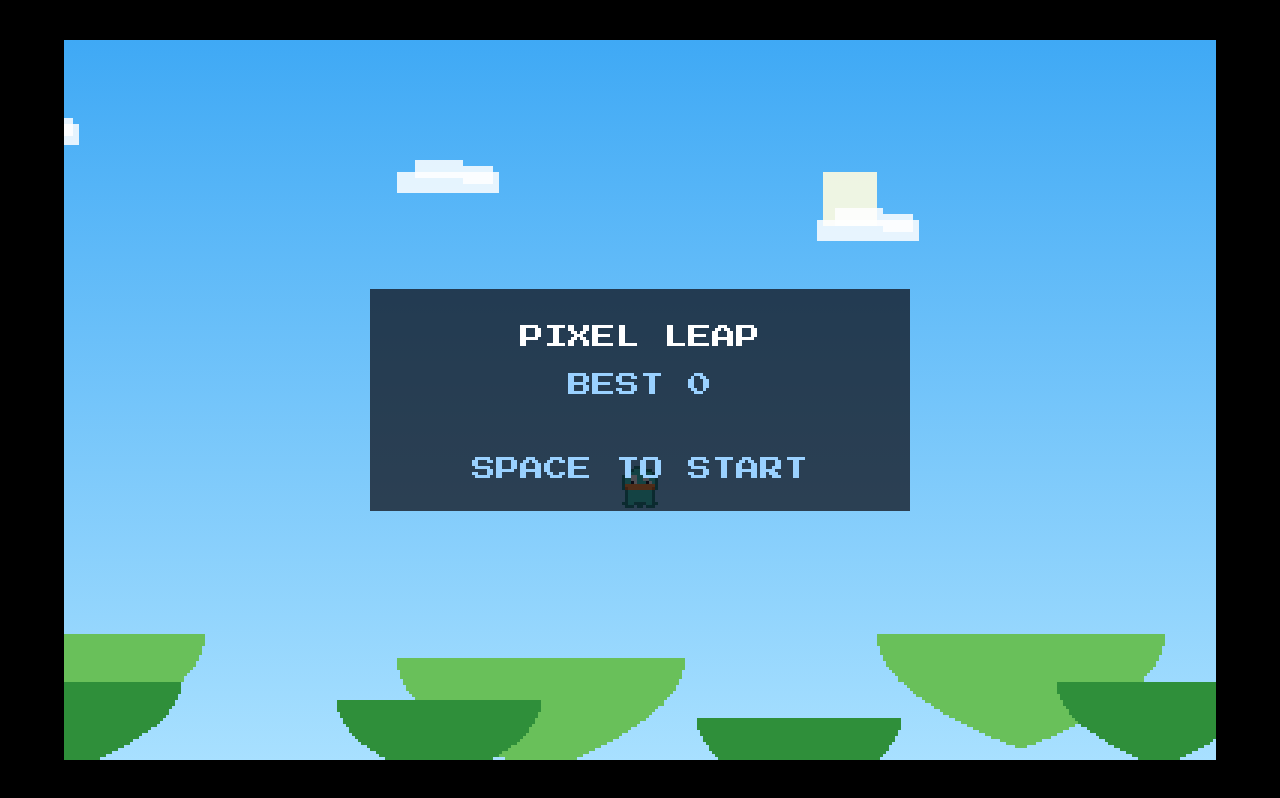
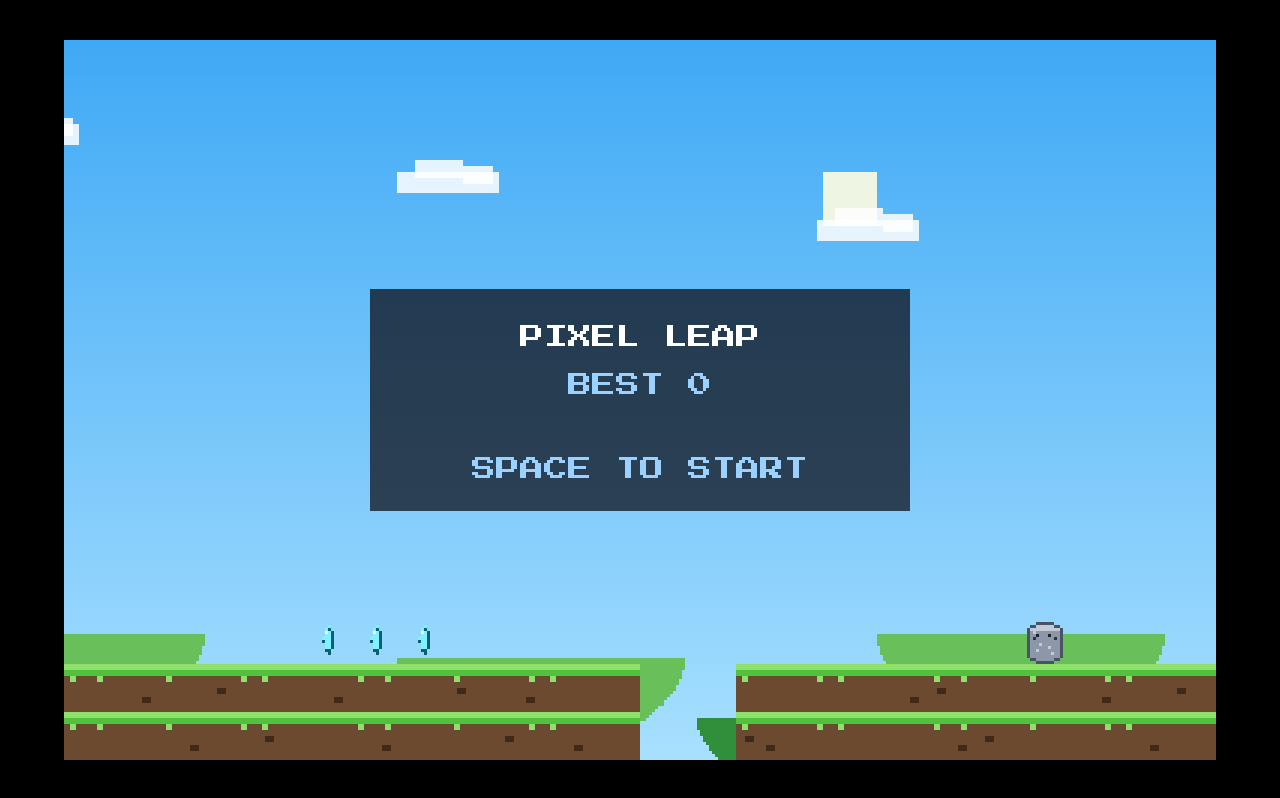
Before and after one commit to ishanroy2020/pixel-leap, a plain HTML site: page index.html in a window 1280 px wide. Drawn offline with Linux system fonts and the light colour scheme; animation ran at ten frames a second.

Commit message:
Q5b part 1 fix (Qwen): TAP prompt on touch devices, level behind title

```diff
--- a/index.html
+++ b/index.html
@@ -481,7 +481,7 @@
     var cam = state.camera.x;
     return x - cam > -pad && x - cam < view.width + pad;
   }
-  function drawEntities() {
+  function drawEntities(skipPlayer) {
     var cam = state.camera.x;
     var i;
     for (i = 0; i < state.gemList.length; i++) {
@@ -500,6 +500,7 @@
       if (e.kind === "buzzer") buzzerSprite(e.x - cam, e.y, e);
       else grumbleSprite(e.x - cam, e.y, e);
     }
+    if (skipPlayer) return;
     var p = state.player;
     var frameIdx = 1;
     if (p.onGround && Math.abs(p.vx) > 8) frameIdx = Math.floor(clock * 9) % 2 === 0 ? 0 : 2;
@@ -614,16 +615,20 @@
   function levelName() {
     return (PixelLeap.LEVELS[state.level] || { name: "?" }).name;
   }
+  /* ctl.touchActive() only turns on after the first touch, so the very first
+     prompt would say SPACE on a phone; classify the device instead. */
+  function touchMode() {
+    return (
+      ctl.touchActive() ||
+      (window.matchMedia && matchMedia("(pointer: coarse)").matches) ||
+      navigator.maxTouchPoints > 0
+    );
+  }
   function drawScene() {
-    if (!state || flow.screen === "title") {
-      drawBackdrop("meadow", 0);
-      blit(pipRows(1, false, false), Math.round(view.width / 2) - 6, Math.round(view.height / 2) + 22, PAL_PIP, false);
-    } else {
-      drawBackdrop(theme(), state.camera.x);
-      drawTiles();
-      drawEntities();
-      hud();
-    }
+    drawBackdrop(theme(), state.camera.x);
+    drawTiles();
+    drawEntities(flow.screen === "title");
+    if (flow.screen !== "title") hud();
     /* Screen flow overlays (title / paused / clear / game over / won) in game px. */
     PixelScreens.drawScreen(
       ctx,
@@ -635,7 +640,7 @@
         lives: state ? state.lives : 0,
         levelName: state ? levelName() : "LEVEL",
         muted: false,
-        touch: ctl.touchActive()
+        touch: touchMode()
       },
       view.width,
       view.height,
@@ -734,6 +739,7 @@
     ctl.pointerUp(ev.pointerId);
   }, { passive: false });
 
+  newGame();
   resize();
   requestAnimationFrame(frame);
 
```
